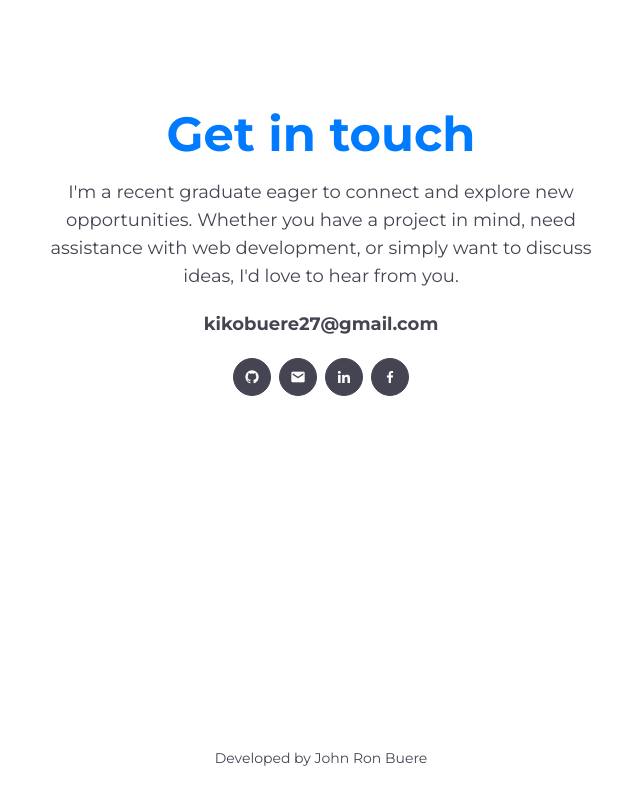
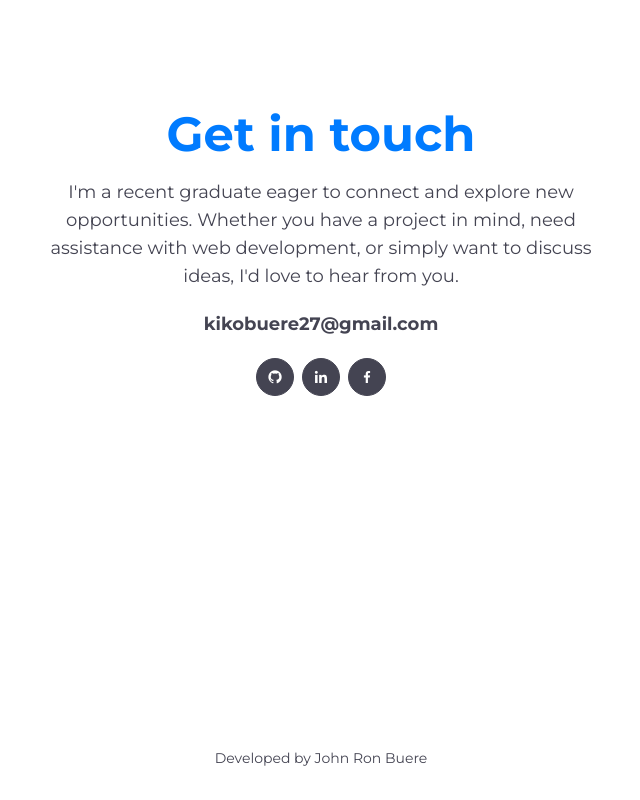
Before and after one commit to ron2727/my-portfolio, a Vue app: page / in a window 1280 px wide. Shown: the part 4789-5589 px from the top of the page, without its empty margins (319-959 px from the left). Built offline with nearby package versions, Linux system fonts and the light colour scheme.

Commit message:
Set links to all contact links icon

```diff
--- a/src/components/sections/Contact.vue
+++ b/src/components/sections/Contact.vue
@@ -6,29 +6,23 @@
                 Whether you have a project in mind, need assistance with web development, or simply want to discuss
                 ideas, I'd love to hear from you.</p>
             <div class="email-link-wrapper group relative">
-                <a href="mailto:1fLp7@example.com" class="email-link relative z-10 font-bold text-default text-sm md:text-lg dark:text-dark-default">kikobuere27@gmail.com</a>
+                <a href="mailto:kikobuere27@gmail.com" class="email-link relative z-10 font-bold text-default text-sm md:text-lg dark:text-dark-default">kikobuere27@gmail.com</a>
                 <div class=" absolute bottom-0 left-0 z-0 w-full h-0 transition-all duration-200 group-hover:h-1 bg-dark-secondary"></div>
             </div>
             <div class="wrapper flex space-x-2">
-                <a href="#">
+                <a href="https://github.com/ron2727" target="_blank">
                     <div
                         class=" group bg-default pb-1 pt-2 px-2.5 border border-default rounded-full transition-all duration-200 hover:border-dark-secondary hover:scale-110 dark:bg-dark-body hover:bg-dark-secondary dark:border-dark-secondary">
                         <i class='bx bxl-github bx-xs text-white group-hover:text-white dark:text-dark-secondary'></i>
                     </div>
                 </a>
-                <a href="#">
-                    <div
-                        class=" group bg-default pb-1 pt-2 px-2.5 border border-default rounded-full transition-all duration-200 hover:border-dark-secondary hover:scale-110 dark:bg-dark-body hover:bg-dark-secondary dark:border-dark-secondary">
-                        <i class='bx bxs-envelope bx-xs text-white group-hover:text-white dark:text-dark-secondary'></i>
-                    </div>
-                </a>
-                <a href="#">
+                <a href="https://www.linkedin.com/in/john-ron-buere-9b1545191/" target="_blank">
                     <div
                         class=" group bg-default pb-1 pt-2 px-2.5 border border-default rounded-full transition-all duration-200 hover:border-dark-secondary hover:scale-110 dark:bg-dark-body hover:bg-dark-secondary dark:border-dark-secondary">
                         <i class='bx bxl-linkedin bx-xs text-white group-hover:text-white dark:text-dark-secondary'></i>
                     </div>
                 </a>
-                <a href="#">
+                <a href="https://web.facebook.com/profile.php?id=100010481264398" target="_blank">
                     <div
                         class=" group bg-default pb-1 pt-2 px-2.5 border border-default rounded-full transition-all duration-200 hover:border-dark-secondary hover:scale-110 dark:bg-dark-body hover:bg-dark-secondary dark:border-dark-secondary">
                         <i class='bx bxl-facebook bx-xs text-white group-hover:text-white dark:text-dark-secondary'></i>
--- a/src/components/sections/Intro.vue
+++ b/src/components/sections/Intro.vue
@@ -14,21 +14,21 @@
                         class=" inline-block px-4 border border-dark-secondary text-dark-secondary text-xs lg:text-sm text-center font-medium py-2 lg:py-3 transition-colors duration-200 hover:text-white hover:border-dark-secondary hover:bg-dark-secondary dark:text-dark-secondary dark:border-dark-secondary">My
                         Resume</a>
                     <div class="wrapper ml-10 flex space-x-2">
-                        <a href="#">
+                        <a href="https://github.com/ron2727" target="_blank">
                             <div
                                 class=" group bg-default pb-1 pt-2 px-2.5 border border-default rounded-full transition-all duration-200 hover:border-dark-secondary hover:scale-110 dark:bg-dark-body hover:bg-dark-secondary dark:border-dark-secondary">
                                 <i
                                     class='bx bxl-github bx-xs text-white group-hover:text-white dark:text-dark-secondary'></i>
                             </div>
                         </a>
-                        <a href="#">
+                        <a href="https://www.linkedin.com/in/john-ron-buere-9b1545191/" target="_blank">
                             <div
                                 class=" group bg-default pb-1 pt-2 px-2.5 border border-default rounded-full transition-all duration-200 hover:border-dark-secondary hover:scale-110 dark:bg-dark-body hover:bg-dark-secondary dark:border-dark-secondary">
                                 <i
                                     class='bx bxl-linkedin bx-xs text-white group-hover:text-white dark:text-dark-secondary'></i>
                             </div>
                         </a>
-                        <a href="#">
+                        <a href="https://web.facebook.com/profile.php?id=100010481264398" target="_blank">
                             <div
                                 class=" group bg-default pb-1 pt-2 px-2.5 border border-default rounded-full transition-all duration-200 hover:border-dark-secondary hover:scale-110 dark:bg-dark-body hover:bg-dark-secondary dark:border-dark-secondary">
                                 <i
```
